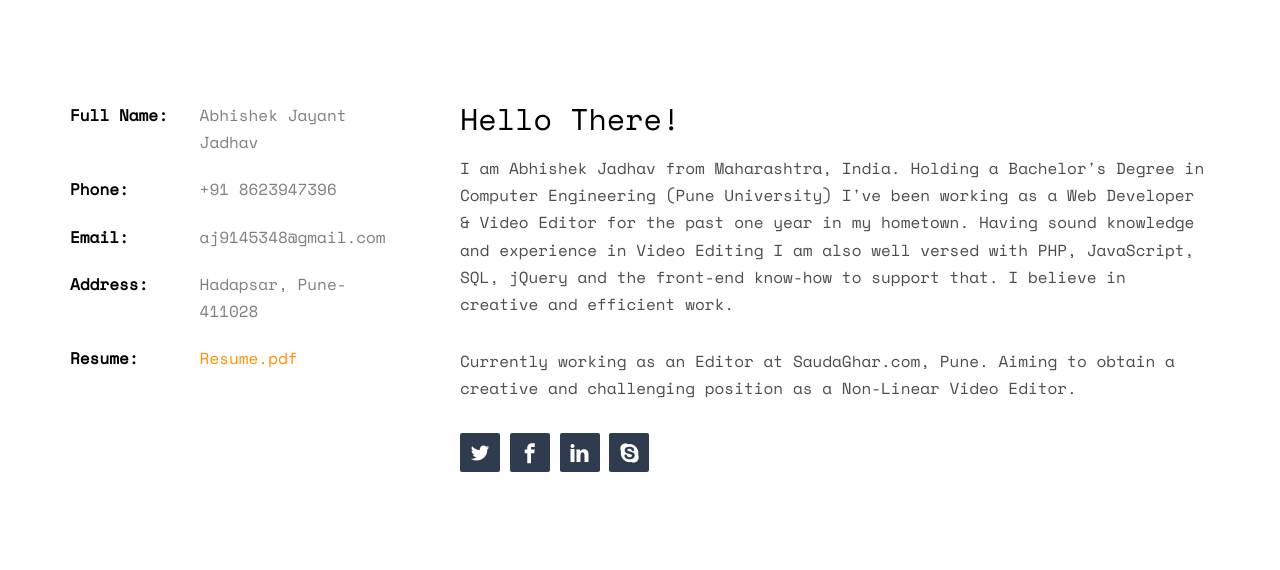
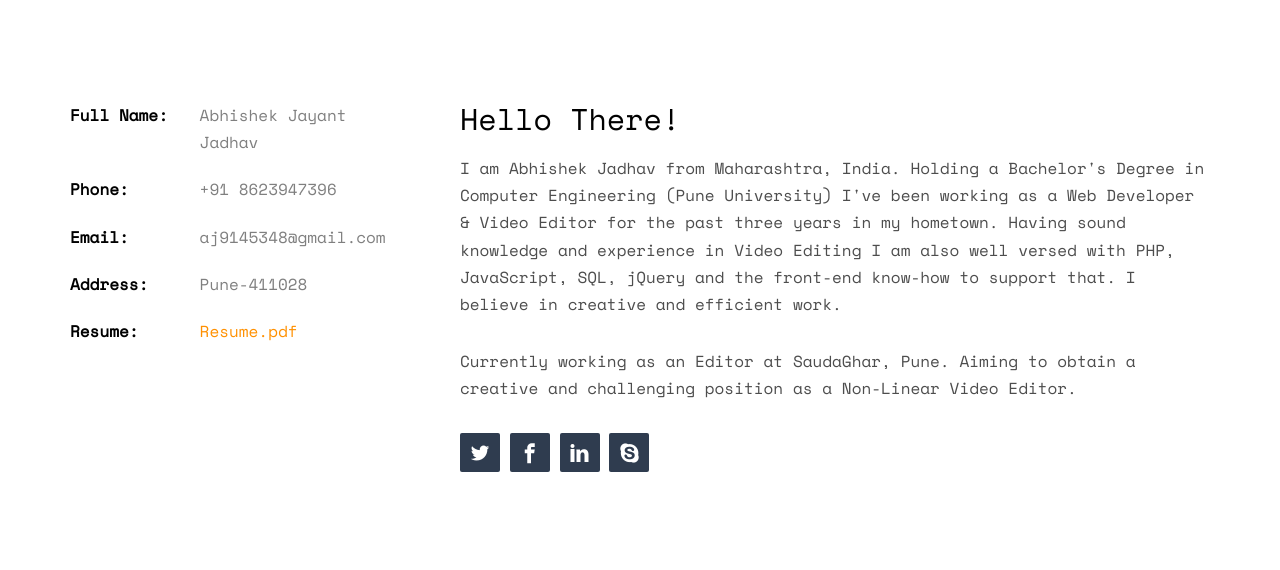
Before and after one commit to CaptainAj1/portfolio, a PHP site: page / in a window 1280 px wide. Shown: the part 970-1540 px from the top of the page. Run offline with PHP 8.4, Linux system fonts and the light colour scheme; some web fonts are replaced.

Commit message:
description change

```diff
--- a/index.php
+++ b/index.php
@@ -90,7 +90,7 @@
 						<li><span class="first-block">Full Name:</span><span class="second-block">Abhishek Jayant Jadhav</span></li>
 						<li><span class="first-block">Phone:</span><span class="second-block">+91 8623947396</span></li>
 						<li><span class="first-block">Email:</span><span class="second-block">aj9145348@gmail.com</span></li>
-						<li><span class="first-block">Address:</span><span class="second-block">Hadapsar, Pune-411028</span></li>
+						<li><span class="first-block">Address:</span><span class="second-block">Pune-411028</span></li>
 						<li><span class="first-block">Resume:</span><span class="second-block"><a href="files/Abhishek_Jadhav_Resume.pdf" download>Resume.pdf</a></span></li>
 
 					</ul>
@@ -98,8 +98,8 @@
 
 				<div class="col-md-8">
 					<h2>Hello There!</h2>
-					<p>I am Abhishek Jadhav from Maharashtra, India. Holding a Bachelor's Degree in Computer Engineering (Pune University) I've been working as a Web Developer & Video Editor for the past one year in my hometown. Having sound knowledge and experience in Video Editing I am also well versed with PHP, JavaScript, SQL, jQuery and the front-end know-how to support that. I believe in creative and efficient work.</p>
-					<p>Currently working as an Editor at SaudaGhar.com, Pune. Aiming to obtain a creative and challenging position as a Non-Linear Video Editor.</p>
+					<p>I am Abhishek Jadhav from Maharashtra, India. Holding a Bachelor's Degree in Computer Engineering (Pune University) I've been working as a Web Developer & Video Editor for the past three years in my hometown. Having sound knowledge and experience in Video Editing I am also well versed with PHP, JavaScript, SQL, jQuery and the front-end know-how to support that. I believe in creative and efficient work.</p>
+					<p>Currently working as an Editor at SaudaGhar, Pune. Aiming to obtain a creative and challenging position as a Non-Linear Video Editor.</p>
 					<p>
 						<ul class="fh5co-social-icons">
 <li><a href="https://twitter.com/CaptainAj1" target="_blank"><i class="icon-twitter2"></i></a></li>
@@ -191,15 +191,14 @@
 			<div class="row animate-box">
 				<div class="col-md-8 col-md-offset-2 text-center fh5co-heading">
 					<h2>Skills &amp; Software Proficiency </h2>
-<p><li>PHP</li>
-<p><li>Drupal</li></p>
-<p><li>Wordpress</li></p>
-<p><li>Video Editing</li></p>
-<p><li>Graphics Designing</li></p>
+<p><li>Video Editing</li>
 <p><li>Adobe Permiere Pro CC</li></p>
 <p><li>Adobe Photoshop CC</li></p>
 <p><li>Adobe After Effects CC</li></p>
-<p><li>CorelDraw</li></p>
+<p><li>Graphics Designing</li></p>
+<p><li>PHP</li></p>
+<p><li>Drupal</li></p>
+<p><li>Wordpress</li></p>
 				</div>
 			</div>
 
```
Also changed, not shown: index.html (+8 -9 lines), 1 other file.
